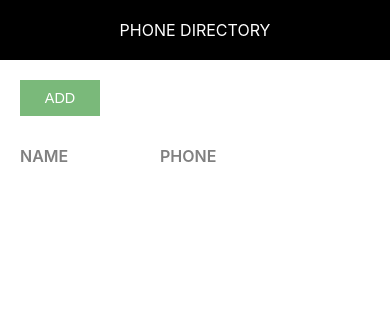
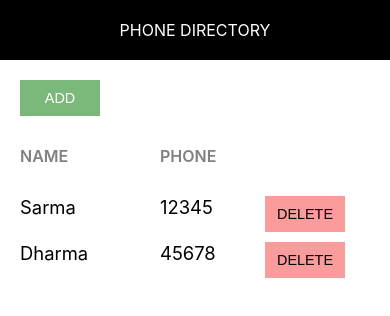
Before and after one commit to sarma-akondi/phone-directory, a React (Create React App) app: page / in a window 390 px wide. Shown: the top 316 px of the page. Built offline with nearby package versions, Linux system fonts and the light colour scheme.

Commit message:
Added ‘PhoneDirectory’ as smart component, renamed ‘App’ as ‘ShowSubscribers’ and converted ‘AddSubscribers’ and ‘ShowSubscribers’ as dumb components

```diff
--- a/src/AddSubscriber.js
+++ b/src/AddSubscriber.js
@@ -4,13 +4,12 @@
 
 class AddSubscriber extends Component {
 
-    constructor()
-    {
+    constructor() {
         super();
         this.state = {
             id: 0,
             name: '',
-            phone:''
+            phone: ''
         }
     }
 
@@ -20,14 +19,20 @@
         this.setState(state);
     }
 
+    onFormSubmitted = (e) => {
+        e.preventDefault();
+        this.props.addSubscriberHandler(this.state);
+        this.setState({id: 0, name: '', phone: ''});
+    }
+
     render() {
-        const {name, phone} = this.state;
+        const { name, phone } = this.state;
         return (
             <div>
                 <Header heading="Add Subscriber" />
                 <div className="component-body-container">
                     <button className="custom-btn">Back</button>
-                    <form className="subscriber-form">
+                    <form className="subscriber-form" onSubmit={this.onFormSubmitted.bind(this)}>
                         <label htmlFor="name" className="label-control">Name: </label><br />
                         <input id="name" type="text" className="input-control" name="name" onChange={this.inputChangedHandler}></input><br /><br />
                         <label htmlFor="phone" className="label-control">Phone: </label><br />
--- /dev/null
+++ b/src/PhoneDirectory.js
@@ -0,0 +1,44 @@
+import React, { Component } from 'react';
+import AddSubscriber from './AddSubscriber';
+import ShowSubscribers from './ShowSubscribers';
+
+class PhoneDirectory extends Component {
+
+    constructor() {
+        super();
+        this.state = {
+            subscribersList: [{
+                id: 1,
+                name: "Sarma",
+                phone: "12345"
+            },
+            {
+                id: 2,
+                name: "Dharma",
+                phone: "45678"
+            }]
+        }
+    }
+
+    addSubscriberHandler = (newSubscriber) => {
+        let subscribersList = this.state.subscribersList;
+        if(subscribersList.length > 0){
+            newSubscriber.id = subscribersList[subscribersList.length - 1].id + 1;
+        }
+        else {
+            newSubscriber.id = 1;
+        }
+
+        subscribersList.push(newSubscriber);
+        this.setState({subscribersList: subscribersList});
+    }
+
+    render() {
+        return (
+            // <AddSubscriber addSubscriberHandler={this.addSubscriberHandler}/>
+            <ShowSubscribers subscribersList={this.state.subscribersList}/>
+        )
+    }
+}
+
+export default PhoneDirectory;
--- /dev/null
+++ b/src/ShowSubscribers.css
@@ -0,0 +1,29 @@
+.grid-container {
+    display: grid;
+    grid-template-columns: 40% 30% auto;
+    margin-bottom: 10px;
+}
+
+.heading-container {
+    margin: 30px 0 30px 0;
+    width: 100%;
+}
+
+.grid-item {
+    background-color: rgba(255, 255, 255, 0.8);
+    font-size: 1.15rem;
+    word-wrap: break-word;
+    padding-right: 10px;
+}
+
+.name-heading, .phone-heading {
+    font-size: 1rem;
+    font-weight: 600;
+    color: #808080;
+    text-transform: uppercase;
+}
+
+.delete-btn {
+    background: #fa9c9c;
+    color: #000;
+}
--- /dev/null
+++ b/src/ShowSubscribers.js
@@ -0,0 +1,54 @@
+import React, { Component } from 'react';
+import Header from "./Header";
+import './ShowSubscribers.css';
+
+
+// let subscribers = [
+//    {
+//       id: 1,
+//       name: 'Sarma',
+//       phone: '111111111111'
+//    },
+//    {
+//       id: 2,
+//       name: 'Dharma',
+//       phone: '2222222222'
+//    }
+// ]
+
+
+class ShowSubscribers extends Component {
+
+   render() {
+      return (
+         <div>
+            <Header heading="Phone Directory" />
+            <div className="component-body-container">
+               <button className="custom-btn add-btn">Add</button>
+
+               <div className="grid-container heading-container">
+                  <span className="grid-item name-heading">Name</span>
+                  <span className="grid-item phone-heading">Phone</span>
+               </div>
+
+               {
+                  this.props.subscribersList.map(sub => {
+                     return (
+                        <div key={sub.id} className="grid-container">
+                           <span className="grid-item">{sub.name}</span>
+                           <span className="grid-item">{sub.phone}</span>
+                           <span className="grid-item action-btn-container">
+                              <button className="custom-btn delete-btn">Delete</button>
+                           </span>
+                        </div>
+                     )
+                  })
+               }
+
+            </div>
+         </div>
+      );
+   }
+}
+
+export default ShowSubscribers;
--- a/src/index.js
+++ b/src/index.js
@@ -1,17 +1,11 @@
 import React from 'react';
 import ReactDOM from 'react-dom';
 import './index.css';
-import App from './App';
+import ShowSubscribers from './ShowSubscribers';
 import * as serviceWorker from './serviceWorker';
 import AddSubscriber from './AddSubscriber';
 import './common/common.css'
+import PhoneDirectory from './PhoneDirectory';
 
-ReactDOM.render(
-  <App />,
-  document.getElementById('root')
-);
-
-// If you want your app to work offline and load faster, you can change
-// unregister() to register() below. Note this comes with some pitfalls.
-// Learn more about service workers: https://bit.ly/CRA-PWA
+ReactDOM.render(<PhoneDirectory />,document.getElementById('root'));
 serviceWorker.unregister();
```
